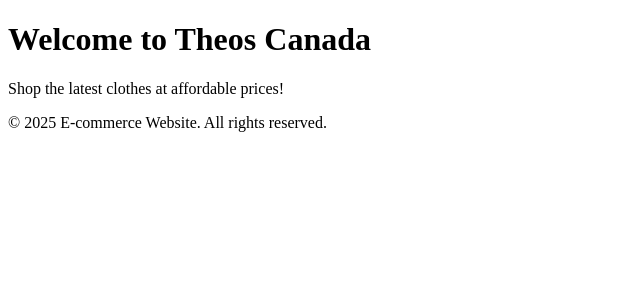
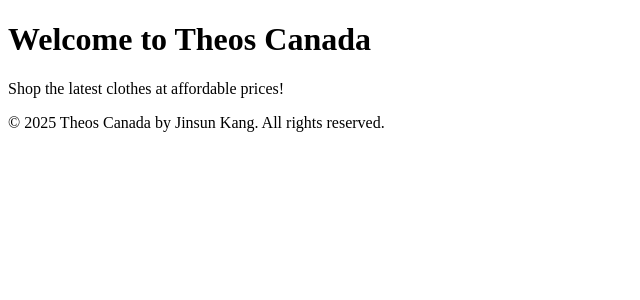
Before and after one commit to jinsunkang1980/Ecommerce_assignment, a PHP site: page /index.php in a window 1280 px wide. Shown: the part 46-346 px from the top of the page, without its empty margins (0-640 px from the left). Run offline with PHP 8.4, Linux system fonts and the light colour scheme.

Commit message:
Update footer.php

```diff
--- a/ecommerce_jsk/includes/footer.php
+++ b/ecommerce_jsk/includes/footer.php
@@ -1,5 +1,5 @@
 <footer>
-        <p>&copy; 2025 E-commerce Website. All rights reserved.</p>
+        <p>&copy; 2025 Theos Canada by Jinsun Kang. All rights reserved.</p>
     </footer>
 </body>
 </html>
```
